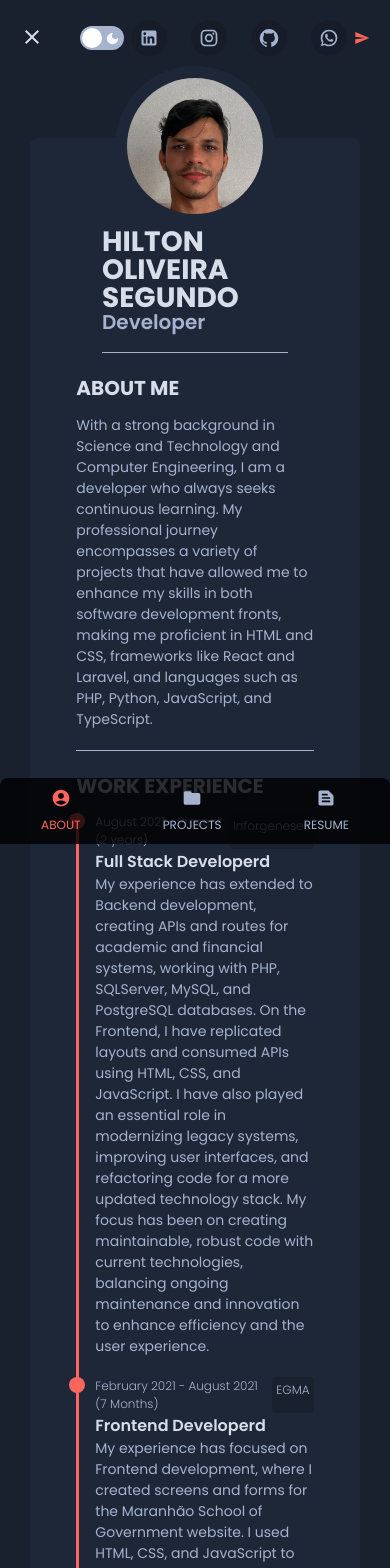
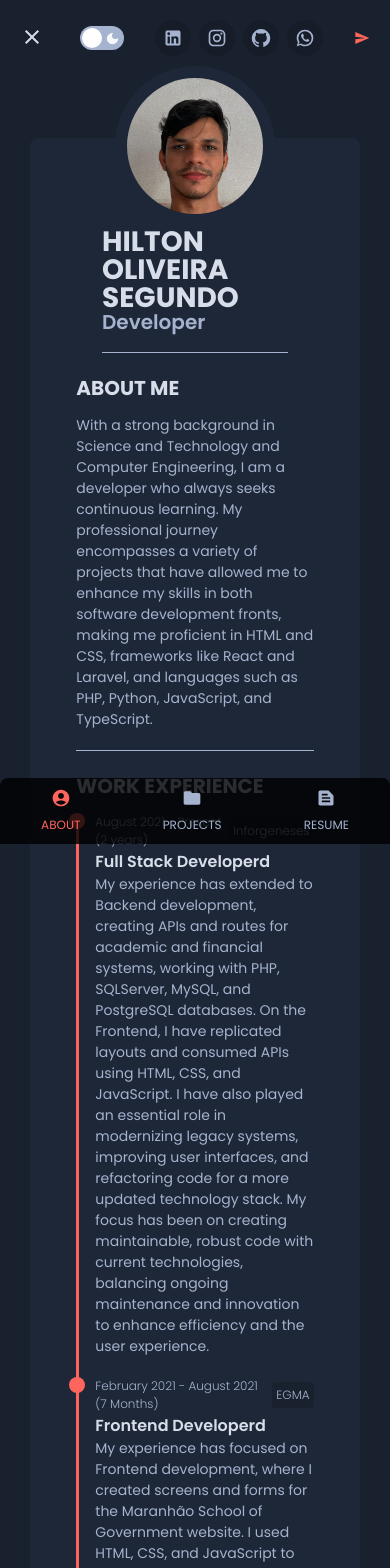
Before and after one commit to hiltonoliveir4/portfolio-developer-model, a Next.js app: page /pages/resume in a window 390 px wide. Shown: the top 1568 px of the page. Built offline with nearby package versions, Linux system fonts and the light colour scheme.

Commit message:
fix: fixing mobile layout

```diff
--- a/src/app/components/socialMenu/style.scss
+++ b/src/app/components/socialMenu/style.scss
@@ -2,5 +2,9 @@
   display: flex;
   justify-content: center;
   align-items: center;
-  gap: 24px;
+  gap: 8px;
+
+  @media (min-width: 768px) {
+    gap: 24px;
+  }
 }
--- a/src/app/pages/resume/aboutMe/workExperience/workExperienceItem/style.scss
+++ b/src/app/pages/resume/aboutMe/workExperience/workExperienceItem/style.scss
@@ -8,6 +8,7 @@
   .company-data {
     display: flex;
     justify-content: space-between;
+    align-items: center;
 
     h5 {
       @include switchTheme("color", "color-secondary");
```
